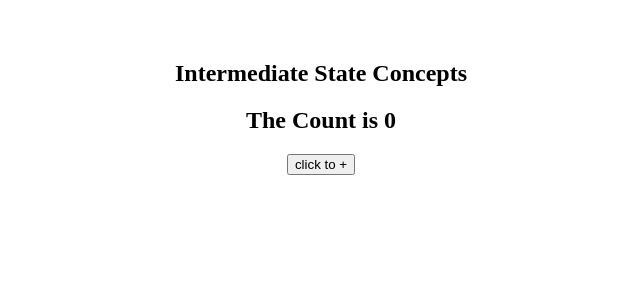
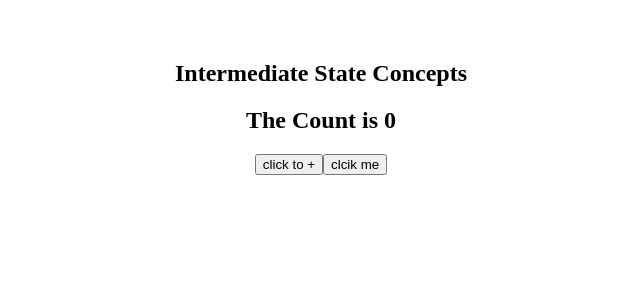
Before and after one commit to Pratik-Kharadhara/react-learning, a React (Vite) app in the folder intermediate-state/: page / in a window 1280 px wide. Shown: the top 300 px of the page, without its empty margins (319-959 px from the left). Built offline with nearby package versions, Linux system fonts and the light colour scheme.

Commit message:
State initialzer function

```diff
--- a/intermediate-state/src/App.jsx
+++ b/intermediate-state/src/App.jsx
@@ -1,6 +1,7 @@
 import { useState } from 'react'
 import './App.css'
 import AddThree from './AddThree'
+import StateInitializer from './stateInitializer'
 
 function App() {
 
@@ -8,6 +9,8 @@ function App() {
   <>
   <h2>Intermediate State Concepts</h2>
     <AddThree/>
+
+  <StateInitializer/>
   </>
   )
 }
--- /dev/null
+++ b/intermediate-state/src/StateInitializer.jsx
@@ -0,0 +1,14 @@
+import { useState } from "react";
+function GenerateGameboard(){
+        console.log('Making the intial stage');
+        return Array(2000);
+    }
+export default function StateInitializer(){
+
+    const [board,setBoard] = useState(GenerateGameboard());
+    return (
+        <>
+            <button onClick={()=> setBoard("hello!")}>clcik me</button>
+        </>
+    )
+}
```
